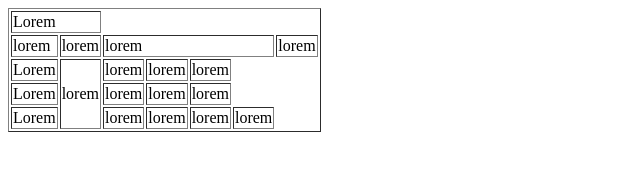
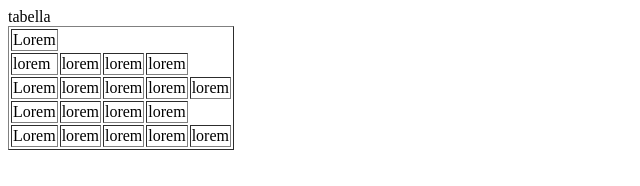
Before and after one commit to leggendar/leggendar.github.io, a plain HTML site: page tabella.html in a window 1280 px wide. Shown: the whole page, without its empty margins (0-640 px from the left). Drawn offline with Linux system fonts and the light colour scheme.

Commit message:
Update tabella.html

```diff
--- a/tabella.html
+++ b/tabella.html
@@ -1,28 +1,22 @@
-<!DOCTYPE html>
-<html lang="en">
-<head>
-    <meta charset="UTF-8">
-    <meta name="viewport" content="width=device-width, initial-scale=1.0">
-    <title>Document</title>
-    <style>
-        td:hover {background-color: orange;}
-    </style>
-</head>
+
+<html>
+<head>tabella</head>
+
     <body>
         <table border="1px">
             <tr>
-                <td colspan="2">Lorem</td>
+                <td>Lorem</td>
 
             </tr>
             <tr>
                 <td>lorem</td>
                 <td>lorem</td>
-                <td colspan="5">lorem</td>
+                <td>lorem</td>
                 <td>lorem</td>
             </tr>
             <tr>
                 <td>Lorem</td>
-                <td rowspan="5">lorem</td>
+                <td>lorem</td>
                 <td>lorem</td>
                 <td>lorem</td>
                 <td>lorem</td>
```
